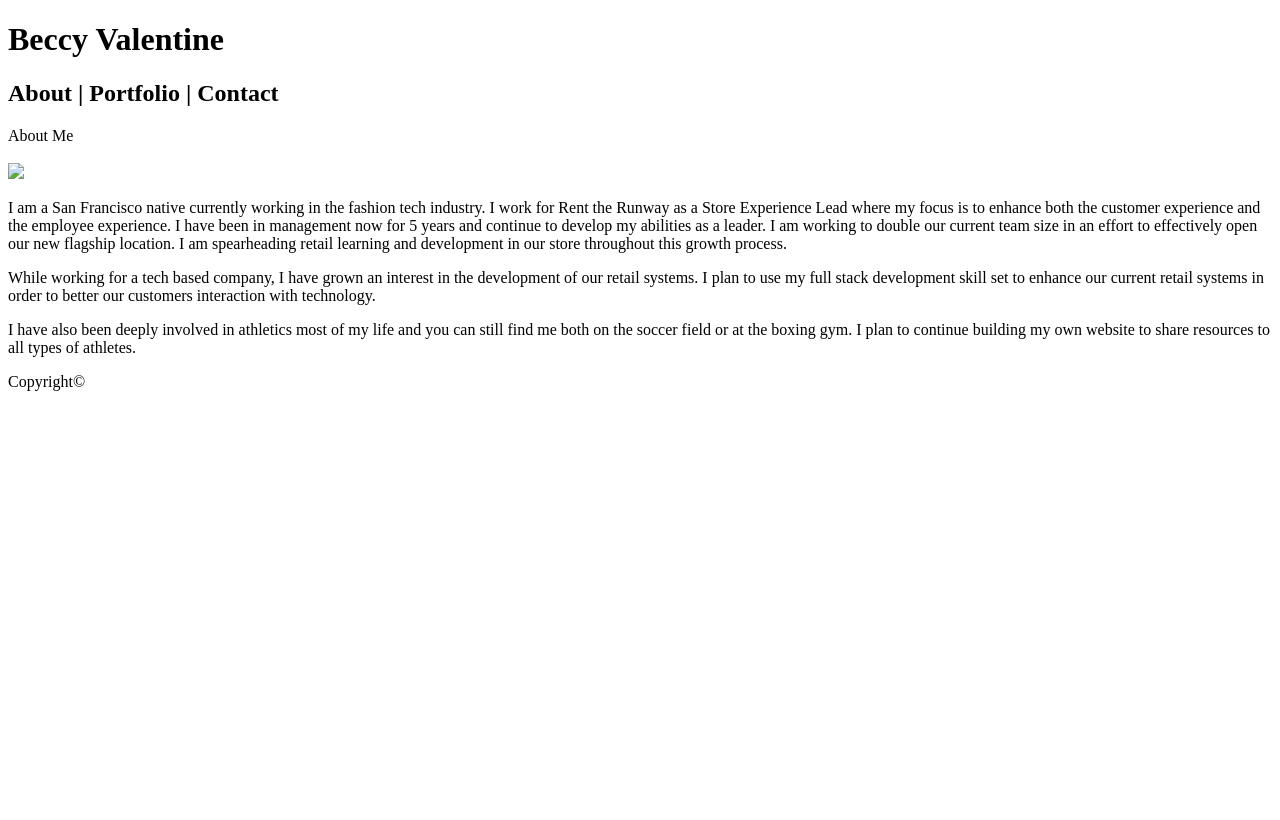
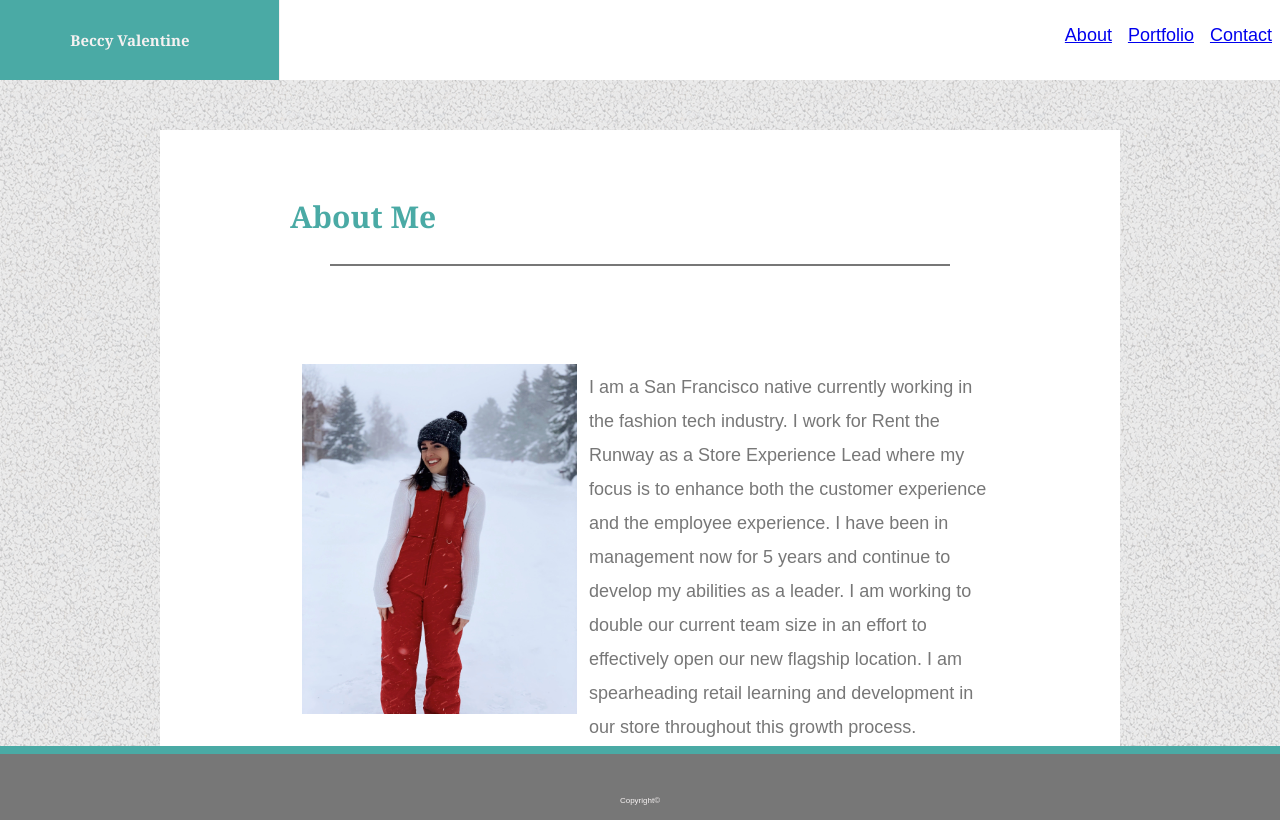
Before and after one commit to beccyv11/Basic-portfolio, a plain HTML site: page index.html in a window 1280 px wide. Drawn offline with Linux system fonts and the light colour scheme.

Commit message:
added css elements and updated html

```diff
--- a/assets/css/style.css
+++ b/assets/css/style.css
@@ -0,0 +1,140 @@
+* {
+    box-sizing: border-box;
+}
+
+body {
+    font-family: Arial, "Helvetica Neue", Helvetica, sans-serif;
+    font-size: 18px;
+    line-height: 34px;
+    color: #777777;
+    background: url("../images/gravel.png");
+    margin: 0px;
+  }
+
+#header {
+    padding: 10px 0;
+    margin: 0;
+    margin-bottom: 50px;
+    background:  #ffffff;
+}
+
+#headerleft {
+    float: left;
+}
+
+h1 {
+    width: 300px;
+    margin: -20px;
+    background-color: #4aaaa5;
+    border-color: #4aaaa5;
+    border: 1px solid;
+    padding: 32px;
+    text-align: center;
+    font-family: 'Georgia', Times, Times New Roman, serif;
+    color: #f5f1f1;
+    font-size: 15px;
+}
+
+.clearfix {
+    overflow: auto;
+  }
+
+.clearfix::after {
+    content: "";
+    clear: both;
+    display: table;
+  }
+
+#nbar {
+    list-style: none;
+    margin: 0;
+    padding: 0;
+    overflow: hidden;
+    float: right;
+    position: relative;
+}
+
+li {
+    float: left;
+}
+
+li a{
+    display: block;
+    padding: 8px;
+}
+
+
+#wrapper {
+    width: 960px;
+    margin: 0 auto;
+    padding: 20px;
+    border-color: #dddddd;
+    background-color: #ffffff;
+    clear: both;
+    overflow: auto;
+}
+
+#content {
+    border-color: #dddddd;
+    background-color: #ffffff;
+    text-align: left;
+    height: 400px;
+    width: 700px;
+    margin: 50px auto;
+    border-width: 2px;
+    clear: both;
+}
+
+#bio-image {
+    float:left;
+    width: 275px;
+    height: 350px;
+    margin: 12px;
+}
+h3 {
+    color: #4aaaa5;
+    font-size: 30px;
+    font-weight: bold;
+    font-family: 'Georgia', Times, Times New Roman, serif;
+}
+
+.box-a {
+    background-color: #777777;
+    height: 2px;
+    width: 100% auto;
+}
+
+#footer {
+    padding: 30px 0;
+    padding-bottom: 2px;
+    clear: both;
+    overflow: auto;
+    background-color: #777777;
+    text-align: center;
+    margin: 0px;
+    color: #f5f1f1;
+    font-size: 8px;
+    border-top: 8px solid #4aaaa5;
+    width: 100%;
+}
+
+#portfolio {
+    border-color: #dddddd;
+    background-color: #ffffff;
+    text-align: left;
+    height: 400px;
+    width: 700px;
+    margin: 50px auto;
+    border-width: 2px;
+    clear: both;
+}
+
+#wrapper2 {
+    width: 960px;
+    margin: 0 auto;
+    padding: 20px;
+    border-color: #dddddd;
+    background-color: #ffffff;
+    clear: both;
+    overflow: auto;
+}
--- a/index.html
+++ b/index.html
@@ -1,41 +1,53 @@
 <!DOCTYPE html>
 <html lang="en">
+
 <head>
     <meta charset="UTF-8">
     <meta name="viewport" content="width=device-width, initial-scale=1.0">
     <meta http-equiv="X-UA-Compatible" content="ie=edge">
     <title>Basic-Portfolio</title>
+    <!-- <link rel="stylesheet" href="assets/css/style.css"> -->
+    <!-- <link rel="stylesheet" href="assets/css/reset.css"> -->
     <link rel="stylesheet" href="assets/css/style.css">
 </head>
 <body>
-<div id="fixed">
-    <h1>
-        Beccy Valentine
-    </h1>
-</div>
-    <h2>
-        About | Portfolio | Contact
-    </h2>
+
+<section class="clearfix" id="header">
+    <div id="headerleft">
+        <h1>
+            Beccy Valentine
+        </h1>
+    </div>
+
+
+    <ul id="nbar">
+        <li> <a href="#About">About</a></li>
+        <li><a href="Portfolio">Portfolio</a></li>
+        <li><a href="Contact">Contact</a></li>
+    </ul>
+</section>
 
 <div id="wrapper">
+
     <section id="content">
-        <h>
+        <h3>
             About Me
-        </h>
+        </h3>
+        <figure class="box-a box-skinny"></figure>
         <br>
         <br>
+        <img id="bio-image" src="assets/images/profile.jpg"></img>
 
-        <img id="bio-image" src="assets/images"></img>
-        <p>I am a San Francisco native currently working in the fashion tech industry. I work for Rent the Runway as a Store Experience Lead where my focus is to enhance both the customer experience and the employee experience. I have been in management now for 5 years and continue to develop my abilities as a leader. I am working to double our current team size in an effort to effectively open our new flagship location. I am spearheading retail learning and development in our store throughout this growth process. </p>
+        <p id="paragraph">I am a San Francisco native currently working in the fashion tech industry. I work for Rent the Runway as a Store Experience Lead where my focus is to enhance both the customer experience and the employee experience. I have been in management now for 5 years and continue to develop my abilities as a leader. I am working to double our current team size in an effort to effectively open our new flagship location. I am spearheading retail learning and development in our store throughout this growth process. </p>
 
         <p>While working for a tech based company, I have grown an interest in the development of our retail systems. I plan to use my full stack development skill set to enhance our current retail systems in order to better our customers interaction with technology. </p>
 
         <p>I have also been deeply involved in athletics most of my life and you can still find me both on the soccer field or at the boxing gym. I plan to continue building my own website to share resources to all types of athletes. </p>
+    </section>
 
-    </section>
 </div>
 
-    <footer>
+    <footer id='footer'>
         Copyright©
     </footer>
 
```
Also changed, not shown: contact.html (+19 -13 lines), portfolio.html (+26 -17 lines), assets/images/business-q-c-275-205-2.jpg (added), assets/images/fashion-q-c-275-205-4.jpg (added), assets/images/fashion-q-c-275-205-7.jpg (added), assets/images/fashion-q-c-275-205-9.jpg (added), assets/images/gravel.png (added), assets/images/profile.jpg (renamed from assets/images/IMG_8682.jpeg), assets/images/readme.txt (added), assets/images/sports-q-c-275-205-3.jpg (added).
